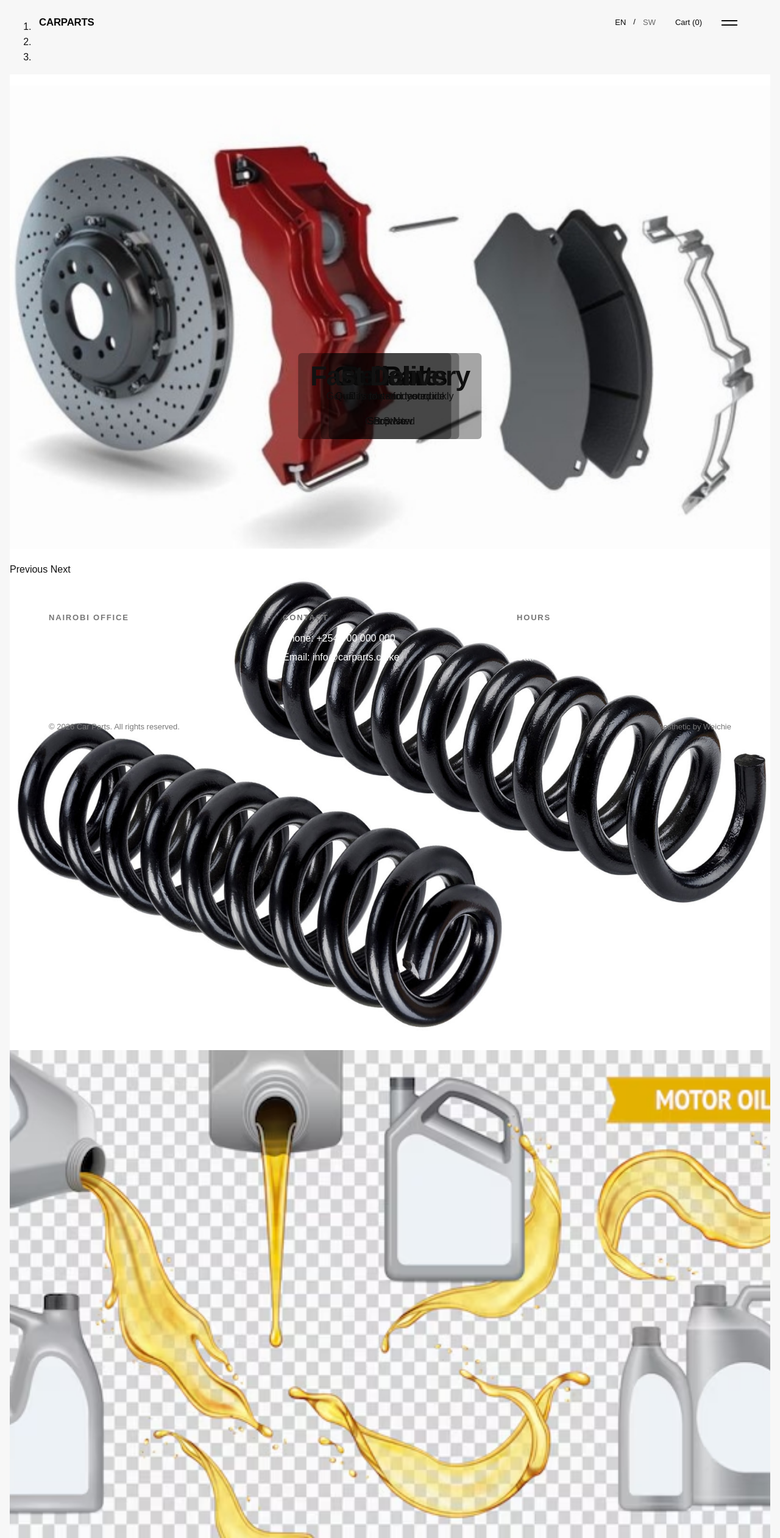
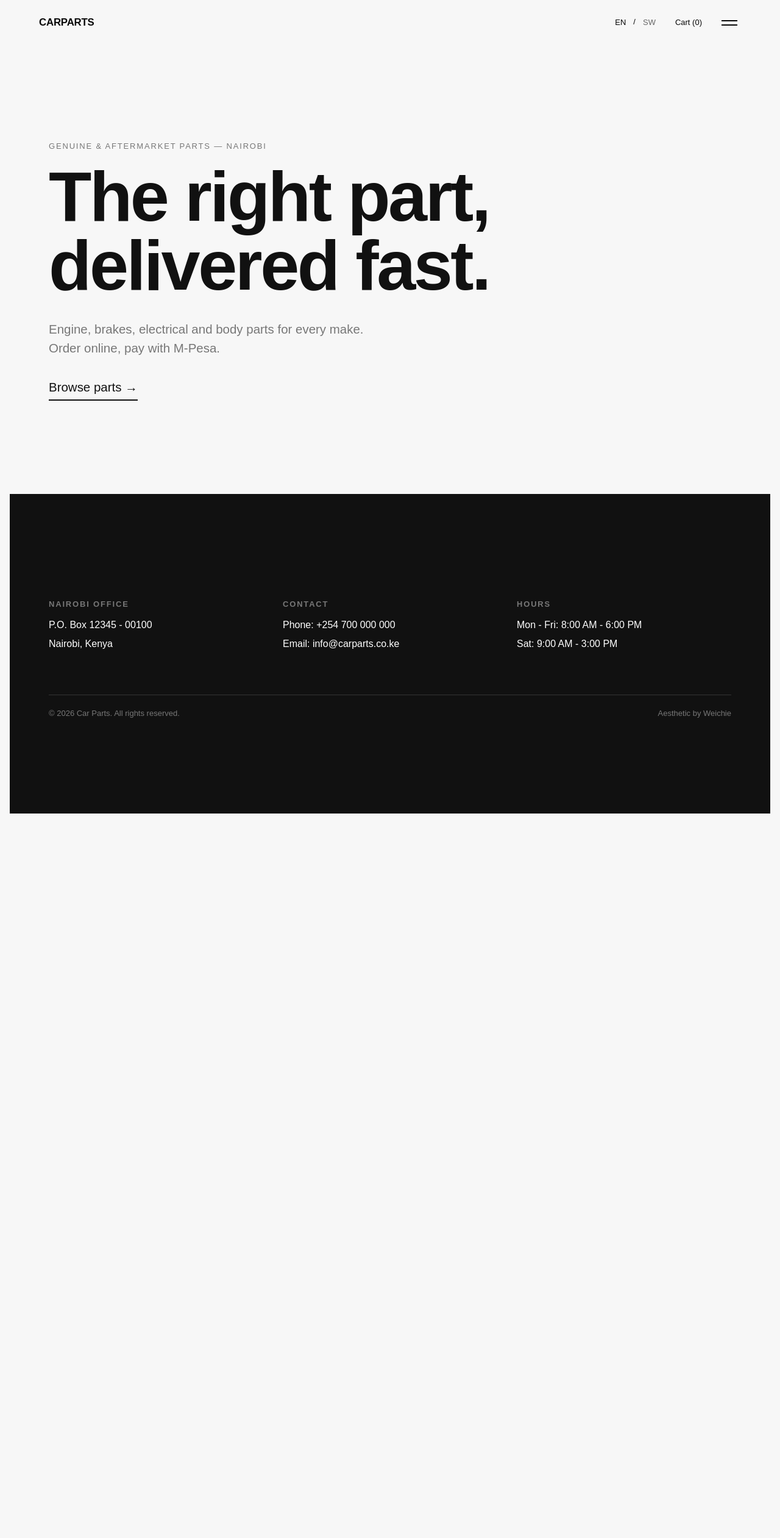
Before and after one commit to mnyando/car-parts, a Flask app: page / in a window 1280 px wide. Shown: the whole page at 61% size. After the commit the page ends 1334 px from the top, so only its background shows below. Run offline with Flask 2, Linux system fonts and the light colour scheme.

Commit message:
feat(ui): oversized statement hero on home page

```diff
--- a/static/css/components.css
+++ b/static/css/components.css
@@ -28,3 +28,10 @@
 .ftr__col h4 { font-size: var(--fs-small); text-transform: uppercase; letter-spacing: var(--tracking-wide); color: var(--ink-muted); margin-bottom: 12px; font-weight: 600; }
 .ftr__col p { color: #fff; font-size: var(--fs-body); margin: 0 0 6px; }
 .ftr__legal { max-width: var(--container); margin: var(--space-lg) auto 0; display: flex; justify-content: space-between; font-size: var(--fs-small); color: var(--ink-muted); border-top: 1px solid rgba(255,255,255,0.15); padding-top: 20px; }
+
+/* --- Hero Section --- */
+.hero { padding-top: calc(var(--section) + 60px); }
+.hero__title { font-size: var(--fs-hero); margin-bottom: var(--space-md); }
+.hero__lead { font-size: var(--fs-lead); color: var(--ink-muted); max-width: 46ch; margin-bottom: var(--space-md); }
+.hero__cta { display: inline-block; font-size: var(--fs-lead); border-bottom: 2px solid var(--ink); padding-bottom: 4px; transition: opacity var(--dur-fast) var(--ease); }
+.hero__cta:hover { opacity: 0.5; }
--- a/templates/landing.html
+++ b/templates/landing.html
@@ -2,60 +2,12 @@
 {% block content %}
 {% include 'navbar.html' %}
 
-<div id="carouselExampleIndicators" class="carousel slide" data-ride="carousel">
-  <ol class="carousel-indicators">
-    <li data-target="#carouselExampleIndicators" data-slide-to="0" class="active"></li>
-    <li data-target="#carouselExampleIndicators" data-slide-to="1"></li>
-    <li data-target="#carouselExampleIndicators" data-slide-to="2"></li>
-  </ol>
-  <div class="carousel-inner" role="listbox">
-    <div class="carousel-item active">
-      <img class="d-block w-100 carousel-img" src="{{ url_for('static', filename='images/slide1.jpg') }}" alt="First slide" onerror="this.src='https://picsum.photos/1200/500?random=1'">
-      <div class="carousel-caption d-none d-md-block">
-        <h2 class="display-4">Car Parts</h2>
-        <p class="lead">Quality parts for your ride</p>
-        <a href="{{ url_for('catalog') }}" class="btn btn-outline-light">Shop Now</a>
-      </div>
-    </div>
-
-    <div class="carousel-item">
-      <img class="d-block w-100 carousel-img" src="{{ url_for('static', filename='images/slide2.jpg') }}" alt="Second slide" onerror="this.src='https://picsum.photos/1200/500?random=2'">
-      <div class="carousel-caption d-none d-md-block">
-        <h2 class="display-4">Reliable</h2>
-        <p class="lead">Durable and tested</p>
-        <a href="{{ url_for('catalog') }}" class="btn btn-outline-light">Browse</a>
-      </div>
-    </div>
-
-    <div class="carousel-item">
-      <img class="d-block w-100 carousel-img" src="{{ url_for('static', filename='images/slide3.jpg') }}" alt="Third slide" onerror="this.src='https://picsum.photos/1200/500?random=3'">
-      <div class="carousel-caption d-none d-md-block">
-        <h2 class="display-4">Fast Delivery</h2>
-        <p class="lead">Get parts to your door quickly</p>
-        <a href="{{ url_for('catalog') }}" class="btn btn-outline-light">Get Started</a>
-      </div>
-    </div>
+<section class="hero section">
+  <div class="container">
+    <p class="eyebrow" data-reveal>Genuine &amp; aftermarket parts — Nairobi</p>
+    <h1 class="hero__title" data-reveal>The right part,<br>delivered fast.</h1>
+    <p class="hero__lead" data-reveal>Engine, brakes, electrical and body parts for every make. Order online, pay with M-Pesa.</p>
+    <a class="hero__cta" href="{{ url_for('catalog') }}" data-reveal>Browse parts →</a>
   </div>
-  <a class="carousel-control-prev" href="#carouselExampleIndicators" role="button" data-slide="prev">
-    <span class="carousel-control-prev-icon" aria-hidden="true"></span>
-    <span class="sr-only">Previous</span>
-  </a>
-  <a class="carousel-control-next" href="#carouselExampleIndicators" role="button" data-slide="next">
-    <span class="carousel-control-next-icon" aria-hidden="true"></span>
-    <span class="sr-only">Next</span>
-  </a>
-</div>
-
+</section>
 {% endblock %}
-
-{% block scripts %}
-<script>
-  // Ensure Bootstrap carousel is initialized and auto-rotates
-  document.addEventListener('DOMContentLoaded', function () {
-    var el = document.querySelector('#carouselExampleIndicators');
-    if (el && typeof jQuery !== 'undefined') {
-      jQuery(el).carousel({ interval: 4000 });
-    }
-  });
-</script>
-{% endblock %}
```
